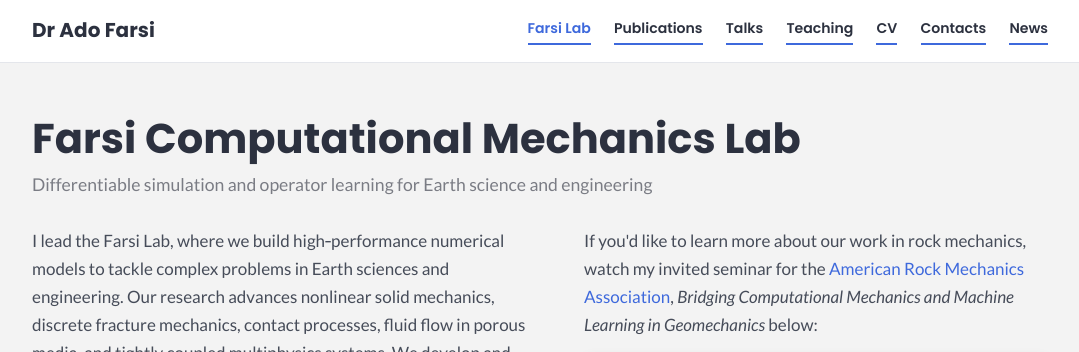
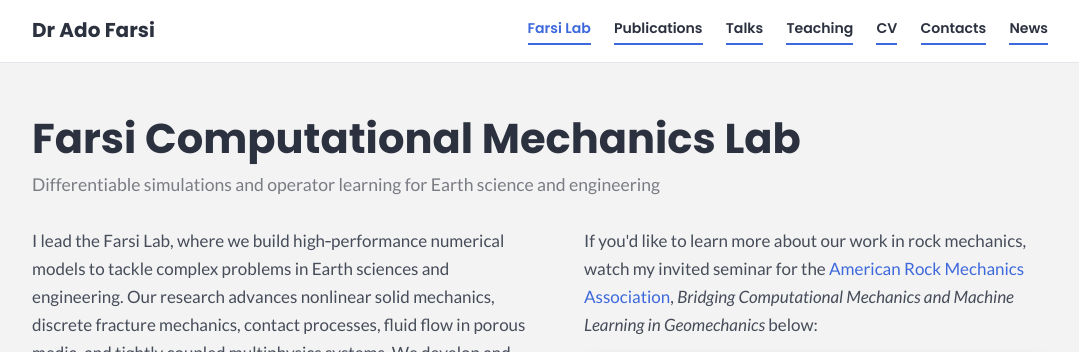
Before and after one commit to adofarsi/website-data, a Jekyll site: the page built from lab.html, in a window 1280 px wide and 900 px high, cut to the strip 0-352 px from the top of the window. Shown: the whole strip, without its empty margins (100-1179 px from the left). Built offline with Jekyll 4.4.1, drawn with Linux system fonts in a browser that asks for light colours.

Commit message:
Lab tagline: differentiable simulations, plural

```diff
--- a/lab.html
+++ b/lab.html
@@ -11,7 +11,7 @@ description: >-
 <article class="page wide">
   <header>
     <h1>Farsi Computational Mechanics Lab</h1>
-    <p class="tagline">Differentiable simulation and operator learning for Earth science
+    <p class="tagline">Differentiable simulations and operator learning for Earth science
       and engineering</p>
   </header>
 
```
